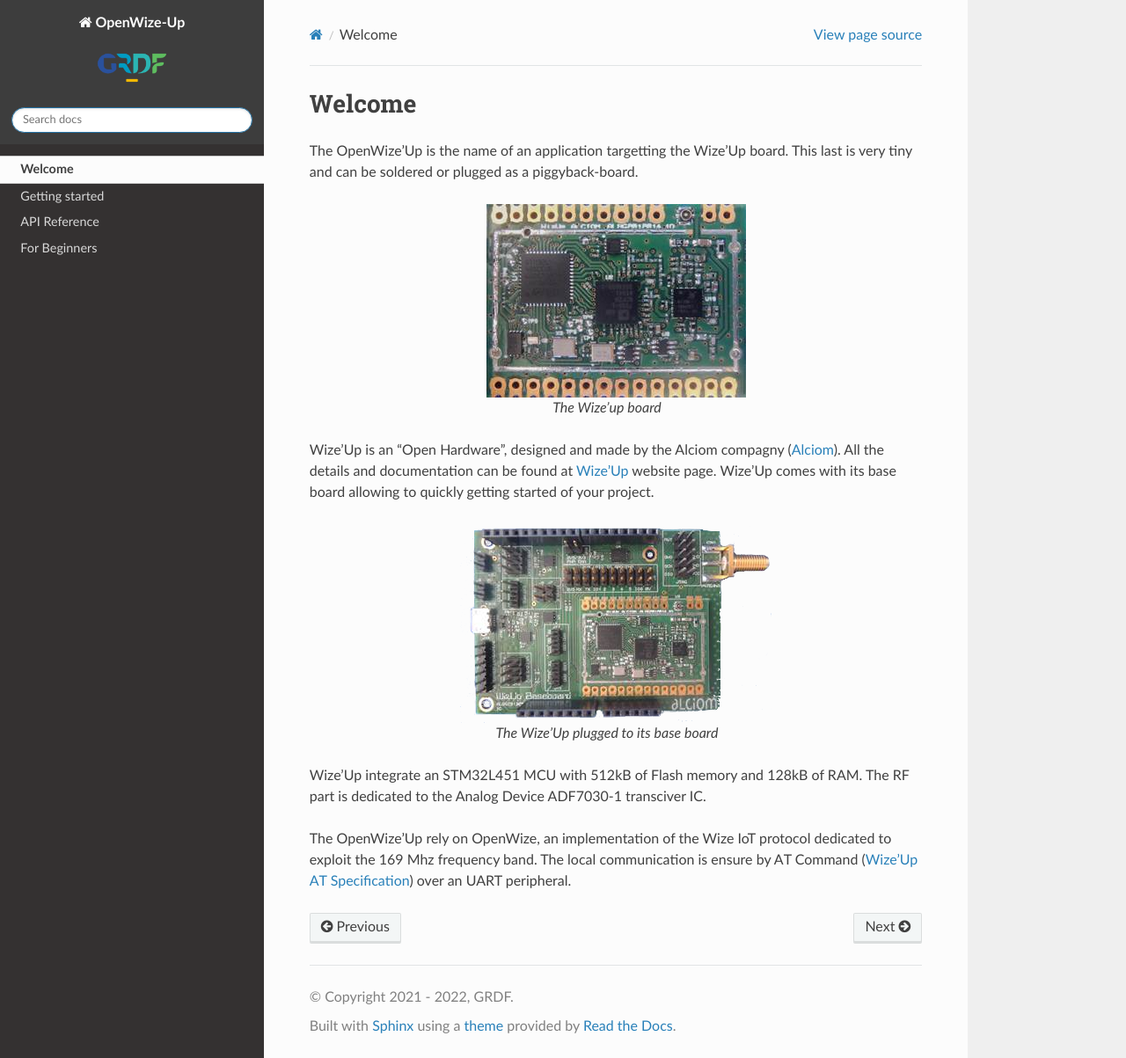
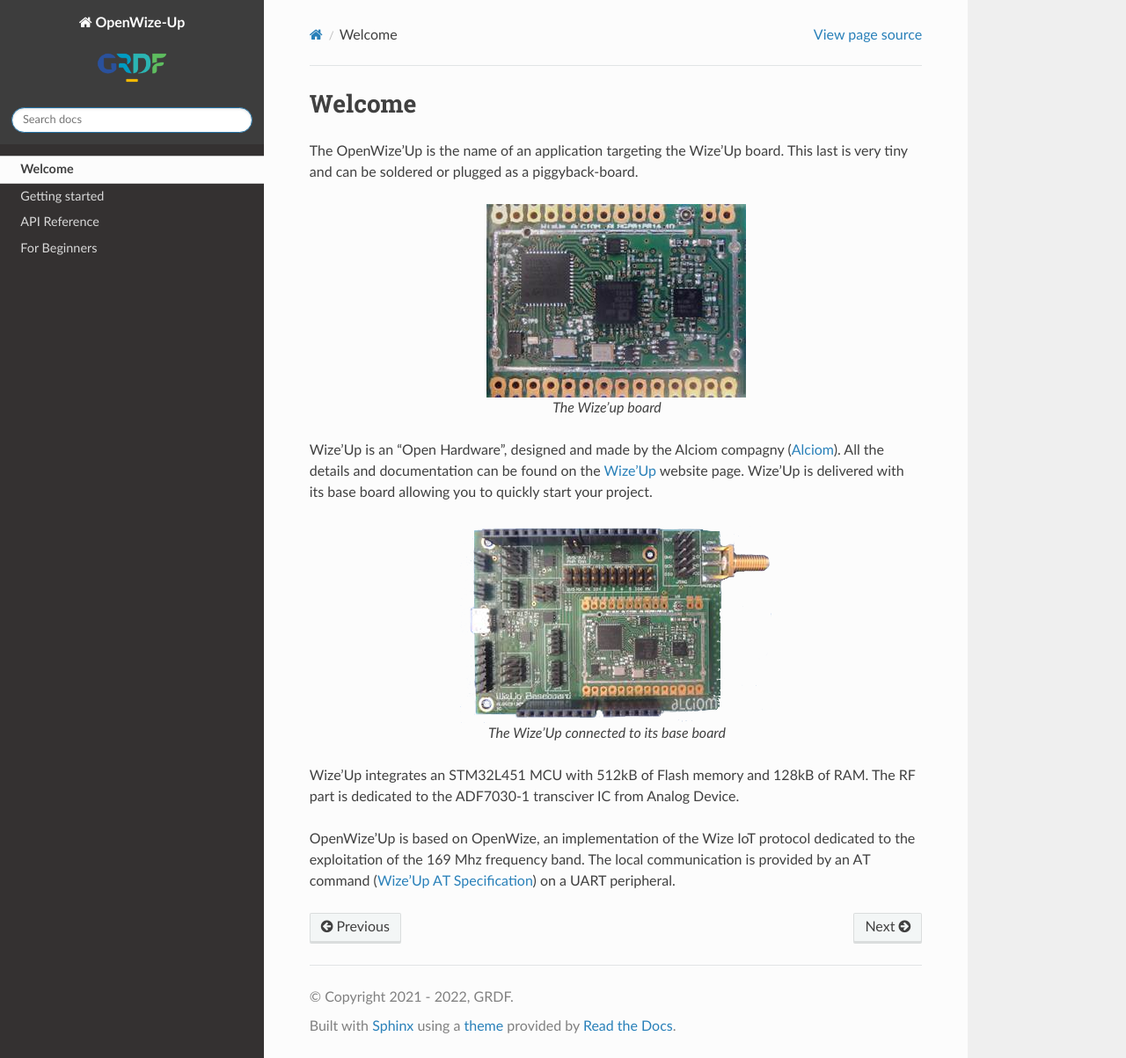
Before and after one commit to WizeEveryWhere/OpenWize-Up, a Sphinx documentation site: the page built from docs/welcome.rst, in a window 1280 px wide and 1203 px high. Shown: the whole window at 88% size. Built offline with Sphinx 7.4.7 and the Read the Docs theme 2.0.0, drawn with Linux system fonts in a browser that asks for light colours.

Commit message:
[DOC] Spelling correction

```diff
--- a/docs/welcome.rst
+++ b/docs/welcome.rst
@@ -4,7 +4,7 @@
 Welcome
 *******
 
-The OpenWize'Up is the name of an application targetting the Wize'Up board.
+The OpenWize'Up is the name of an application targeting the Wize'Up board.
 This last is very tiny and can be soldered or plugged as a piggyback-board.
 
 .. figure:: pics/wize-up_board.png
@@ -12,20 +12,20 @@
 
    The Wize'up board
 
-Wize'Up is an "Open Hardware", designed and made by the Alciom compagny (`Alciom`_). All the details and documentation can be found at `Wize’Up`_ website page.
-Wize'Up comes with its base board allowing to quickly getting started of your project.
+Wize'Up is an "Open Hardware", designed and made by the Alciom compagny (`Alciom`_). All the details and documentation can be found on the `Wize’Up`_ website page.
+Wize'Up is delivered with its base board allowing you to quickly start your project.
 
 .. figure:: pics/wize-up_base-board.png
    :align: center
 
-   The Wize'Up plugged to its base board
+   The Wize'Up connected to its base board
 
-Wize'Up integrate an STM32L451 MCU with 512kB of Flash memory and 128kB of RAM.
-The RF part is dedicated to the Analog Device ADF7030-1 transciver IC.
+Wize'Up integrates an STM32L451 MCU with 512kB of Flash memory and 128kB of RAM.
+The RF part is dedicated to the ADF7030-1 transciver IC from Analog Device.
 
 
-The OpenWize'Up rely on OpenWize, an implementation of the Wize IoT protocol dedicated to exploit the 169 Mhz frequency band.
-The local communication is ensure by AT Command (`Wize'Up AT Specification`_) over an UART peripheral.
+OpenWize'Up is based on OpenWize, an implementation of the Wize IoT protocol dedicated to the exploitation of the 169 Mhz frequency band.
+The local communication is provided by an AT command  (`Wize'Up AT Specification`_) on a UART peripheral.
 
 .. *****************************************************************************
 .. references
```
